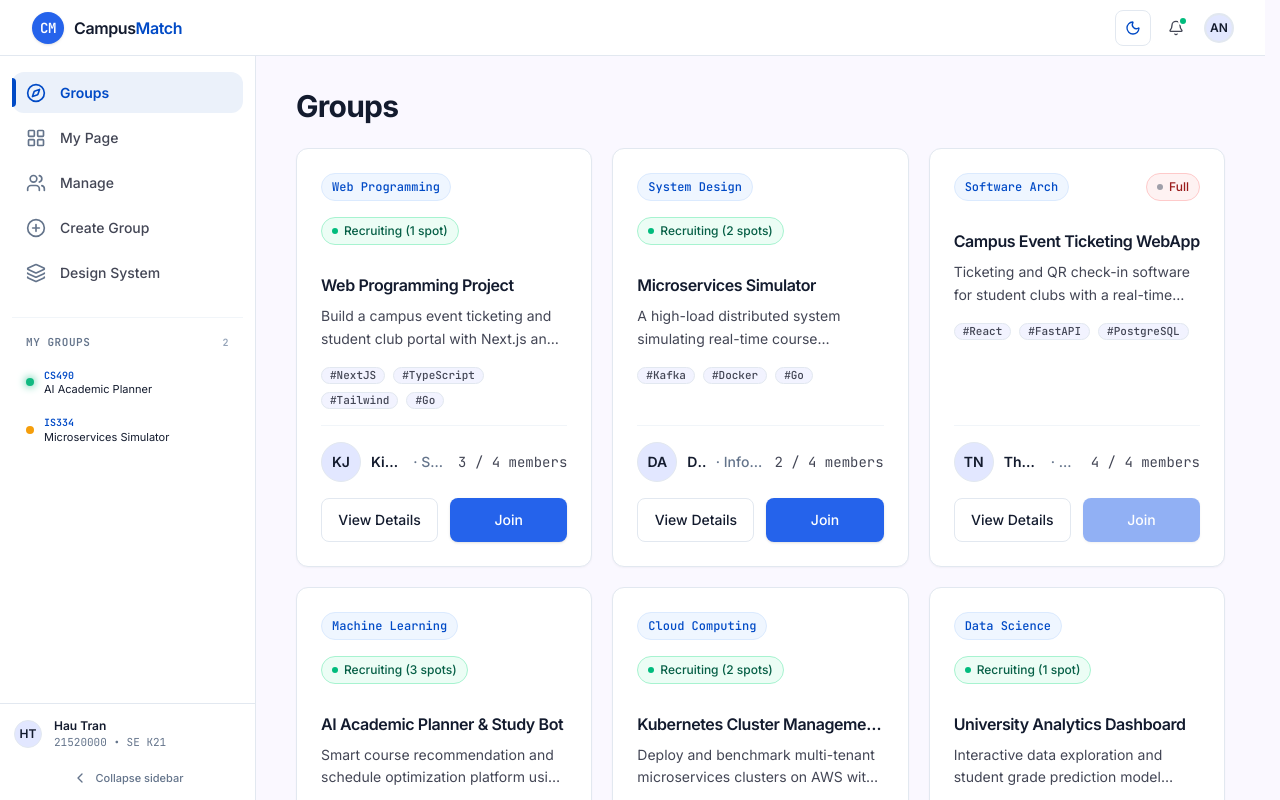
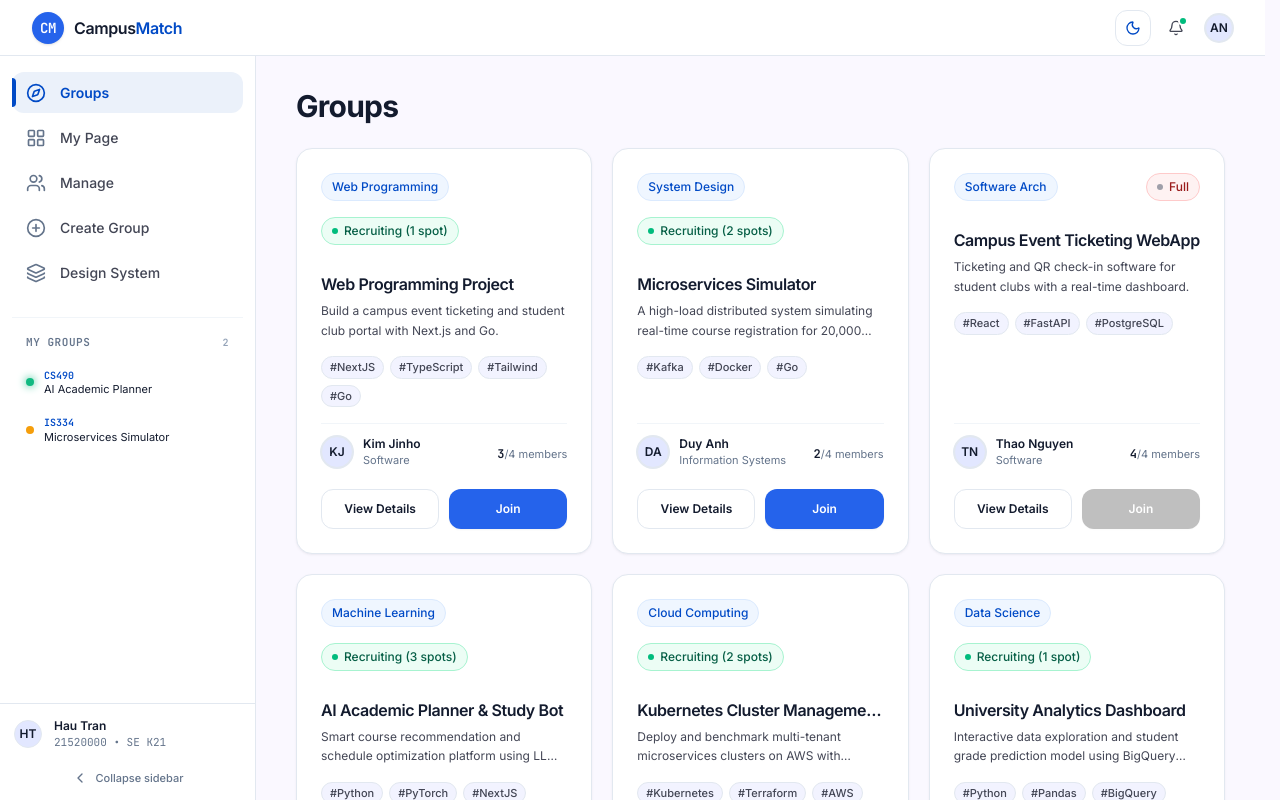
Before and after one commit to OnlyDev321/campus-match, a Next.js app in the folder frontend/: page /groups in a window 1280 px wide. Shown: the top 800 px of the page. Built offline with nearby package versions, Linux system fonts and the light colour scheme.

Commit message:
refactor: refactor UI

```diff
--- a/frontend/src/app/globals.css
+++ b/frontend/src/app/globals.css
@@ -89,23 +89,25 @@
     "JetBrains Mono", ui-monospace, SFMono-Regular, Menlo, Monaco, Consolas,
     monospace;
 
-  /* Radii - Light Theme */
-  --radius-sm: 0.25rem;
-  --radius-default: 0.5rem;
+  /* Radii - Unified Soft Modern Scale (Light Theme) */
+  --radius-xs: 0.375rem;
+  --radius-sm: 0.5rem;
+  --radius-default: 0.625rem;
   --radius-md: 0.75rem;
   --radius-lg: 1rem;
-  --radius-xl: 1.5rem;
+  --radius-xl: 1.25rem;
+  --radius-2xl: 1.5rem;
 
-  --radius-button: 8px;
-  --radius-input: 8px;
-  --radius-card: 12px;
-  --radius-modal: 16px;
+  --radius-button: 12px;
+  --radius-input: 12px;
+  --radius-card: 16px;
+  --radius-modal: 20px;
   --radius-badge: 9999px;
 
   /* Shadows - Light Theme */
-  --shadow-level-1: 0 1px 2px 0 rgba(15, 23, 42, 0.04);
+  --shadow-level-1: 0 1px 3px 0 rgba(15, 23, 42, 0.05), 0 1px 2px -1px rgba(15, 23, 42, 0.05);
   --shadow-level-2:
-    0 4px 6px -1px rgba(15, 23, 42, 0.07), 0 2px 4px -2px rgba(15, 23, 42, 0.04);
+    0 8px 20px -4px rgba(15, 23, 42, 0.08), 0 4px 8px -2px rgba(15, 23, 42, 0.04);
   --shadow-level-3:
     0 20px 25px -5px rgba(15, 23, 42, 0.1),
     0 8px 10px -6px rgba(15, 23, 42, 0.04);
@@ -136,16 +138,16 @@
   --inverse-on-surface: #303030;
 
   /* Borders & Outlines */
-  --border: #1f1f23;
-  --border-muted: #1f1f23;
-  --border-strong: #27272a;
-  --border-interactive: #3f3f46;
+  --border: #222226;
+  --border-muted: #1c1c20;
+  --border-strong: #2e2e34;
+  --border-interactive: #4b5563;
   --outline: #8d90a0;
   --outline-variant: #434655;
 
   /* Primary Interactive Accents */
-  --primary: #b4c5ff;
-  --primary-hover: #3b82f6;
+  --primary: #93c5fd;
+  --primary-hover: #60a5fa;
   --primary-container: #2563eb;
   --on-primary: #002a78;
   --on-primary-container: #eeefff;
@@ -162,28 +164,28 @@
   --on-tertiary: #472a00;
   --on-tertiary-container: #ffeedd;
 
-  /* Status Colors */
-  --success: #10b981;
-  --success-bg: #052e16;
+  /* Status Colors - Dark Theme (Soft, Translucent & Legible) */
+  --success: #34d399;
+  --success-bg: rgba(16, 185, 129, 0.12);
   --success-text: #6ee7b7;
-  --success-border: #10b981;
+  --success-border: rgba(16, 185, 129, 0.28);
 
-  --warning: #f59e0b;
-  --warning-bg: #451a03;
+  --warning: #fbbf24;
+  --warning-bg: rgba(245, 158, 11, 0.12);
   --warning-text: #fcd34d;
-  --warning-border: #f59e0b;
+  --warning-border: rgba(245, 158, 11, 0.28);
 
-  --error: #ffb4ab;
-  --error-bg: #93000a;
-  --error-text: #ffdad6;
-  --error-border: #ffb4ab;
+  --error: #f87171;
+  --error-bg: rgba(239, 68, 68, 0.12);
+  --error-text: #fca5a5;
+  --error-border: rgba(239, 68, 68, 0.28);
 
-  --badge-closed-bg: #18181b;
-  --badge-closed-text: #71717a;
-  --badge-closed-border: #27272a;
+  --badge-closed-bg: rgba(255, 255, 255, 0.06);
+  --badge-closed-text: #a1a1aa;
+  --badge-closed-border: rgba(255, 255, 255, 0.12);
 
-  --primary-soft: #1b1b1b;
-  --primary-soft-border: #27272a;
+  --primary-soft: rgba(59, 130, 246, 0.12);
+  --primary-soft-border: rgba(59, 130, 246, 0.28);
   --focus-ring: rgba(37, 99, 235, 0.25);
 
   /* Typography Families */
@@ -193,23 +195,25 @@
     "JetBrains Mono", ui-monospace, SFMono-Regular, Menlo, Monaco, Consolas,
     monospace;
 
-  /* Radii - Dark Theme */
-  --radius-sm: 0.125rem;
-  --radius-default: 0.25rem;
-  --radius-md: 0.375rem;
-  --radius-lg: 0.5rem;
-  --radius-xl: 0.75rem;
+  /* Radii - Dark Theme (100% Identical with Light Theme) */
+  --radius-xs: 0.375rem;
+  --radius-sm: 0.5rem;
+  --radius-default: 0.625rem;
+  --radius-md: 0.75rem;
+  --radius-lg: 1rem;
+  --radius-xl: 1.25rem;
+  --radius-2xl: 1.5rem;
 
-  --radius-button: 6px;
-  --radius-input: 6px;
-  --radius-card: 8px;
-  --radius-modal: 10px;
-  --radius-badge: 4px;
+  --radius-button: 12px;
+  --radius-input: 12px;
+  --radius-card: 16px;
+  --radius-modal: 20px;
+  --radius-badge: 9999px;
 
   /* Shadows - Dark Theme */
-  --shadow-level-1: none;
-  --shadow-level-2: 0 4px 12px rgba(0, 0, 0, 0.4);
-  --shadow-level-3: 0 16px 32px -8px rgba(0, 0, 0, 0.8);
+  --shadow-level-1: 0 1px 3px 0 rgba(0, 0, 0, 0.3);
+  --shadow-level-2: 0 8px 24px -4px rgba(0, 0, 0, 0.5), 0 0 0 1px rgba(255, 255, 255, 0.05);
+  --shadow-level-3: 0 20px 32px -8px rgba(0, 0, 0, 0.7);
 }
 
 /* Prevent layout shift between short and long pages */
--- a/frontend/src/components/group/GroupCard.tsx
+++ b/frontend/src/components/group/GroupCard.tsx
@@ -30,9 +30,9 @@ const GroupCard = ({ group, onJoin }: GroupCardProps) => {
   const isFull = spotsLeft === 0;
 
   return (
-    <Card className="h-full flex flex-col gap-4 p-6">
+    <Card className="h-full flex flex-col gap-4 p-6 transition-all duration-200 hover:shadow-(--shadow-level-2) hover:border-(--border-strong)">
       <CardHeader className="mb-0 flex-wrap items-center">
-        <Badge variant="primary" mono>
+        <Badge variant="primary" className="font-medium">
           {course}
         </Badge>
         <Badge variant={isFull ? "closed" : "recruiting"} dot>
@@ -42,39 +42,66 @@ const GroupCard = ({ group, onJoin }: GroupCardProps) => {
         </Badge>
       </CardHeader>
 
-      <div className="space-y-2">
-        <CardTitle>{title}</CardTitle>
-        <CardDescription>{description}</CardDescription>
+      <div className="space-y-1.5">
+        <CardTitle className="text-base font-semibold leading-snug">
+          {title}
+        </CardTitle>
+        <CardDescription className="text-xs text-[var(--text-secondary)] line-clamp-2 leading-relaxed">
+          {description}
+        </CardDescription>
       </div>
 
-      <div className="flex flex-wrap gap-2 flex-1 content-start">
+      <div className="flex flex-wrap gap-1.5 flex-1 content-start">
         {tags.map((tag) => (
-          <Badge key={tag} variant="neutral" size="sm" mono>
+          <span
+            key={tag}
+            className="inline-flex items-center px-2 py-0.5 rounded-lg text-[11px] font-medium bg-[var(--surface-container-low)] text-[var(--text-secondary)] border border-[var(--border)] transition-colors hover:border-[var(--border-strong)]"
+          >
             #{tag}
-          </Badge>
+          </span>
         ))}
       </div>
 
-      <CardFooter className="pt-4">
-        <div className="flex items-center gap-2.5 min-w-0">
-          <Avatar src={leaderAvatarUrl} name={leaderName} size="lg" />
-          <span className="text-sm font-semibold text-[var(--text-primary)] truncate">
-            {leaderName}
+      <CardFooter className="pt-3 border-t border-[var(--border-muted)]">
+        <div className="flex items-center gap-2.5 min-w-0 flex-1">
+          <Avatar
+            src={leaderAvatarUrl}
+            name={leaderName}
+            size="md"
+            className="ring-1 ring-[var(--border)] shrink-0"
+          />
+          <div className="min-w-0 flex flex-col">
+            <span className="text-xs font-semibold text-[var(--text-primary)] truncate">
+              {leaderName}
+            </span>
+            <span className="text-[11px] text-[var(--text-muted)] truncate">
+              {leaderMajor}
+            </span>
+          </div>
+        </div>
+        <div className="shrink-0 text-right pl-2">
+          <span className="text-xs font-semibold text-[var(--text-primary)] font-mono">
+            {memberCount}
           </span>
-          <span className="text-sm font-medium text-[var(--text-muted)] truncate">
-            · {leaderMajor}
+          <span className="text-[11px] text-[var(--text-muted)]">
+            /{maxMembers} members
           </span>
         </div>
-        <span className="shrink-0 text-sm font-mono text-[var(--text-secondary)]">
-          {memberCount} / {maxMembers} members
-        </span>
       </CardFooter>
 
-      <div className="grid grid-cols-2 gap-3">
-        <Button href={`/groups/${id}`} variant="outline" className="h-11">
+      <div className="grid grid-cols-2 gap-2.5 pt-1">
+        <Button
+          href={`/groups/${id}`}
+          variant="outline"
+          className="h-10 text-xs font-semibold"
+        >
           View Details
         </Button>
-        <Button className="h-11" disabled={isFull} onClick={() => onJoin?.(id)}>
+        <Button
+          className="h-10 text-xs font-semibold"
+          disabled={isFull}
+          onClick={() => onJoin?.(id)}
+        >
           Join
         </Button>
       </div>
--- a/frontend/src/design-system/components/Button.tsx
+++ b/frontend/src/design-system/components/Button.tsx
@@ -44,7 +44,7 @@ export const Button = forwardRef<HTMLButtonElement, ButtonProps>(
 
     const variantClasses = {
       primary:
-        "bg-(--primary-container) text-white hover:bg-(--primary-hover) active:scale-[0.98] shadow-sm",
+        "bg-(--primary-container) text-white hover:bg-(--primary-hover) active:scale-[0.98] shadow-xs hover:shadow-sm",
       secondary:
         "bg-(--surface-container-low) text-(--text-primary) border border-(--border) hover:bg-(--surface-container) hover:border-(--border-strong) active:scale-[0.98]",
       outline:
@@ -55,7 +55,7 @@ export const Button = forwardRef<HTMLButtonElement, ButtonProps>(
         "bg-(--error-bg) text-(--error-text) border border-(--error-border) hover:opacity-90 active:scale-[0.98]",
     }[variant];
 
-    const classes = `inline-flex items-center justify-center font-medium transition-all duration-150 select-none cursor-pointer focus-visible:outline-none focus-visible:ring-2 focus-visible:ring-[var(--primary)] focus-visible:ring-offset-2 disabled:opacity-50 disabled:cursor-not-allowed disabled:pointer-events-none ${
+    const classes = `inline-flex items-center justify-center font-medium transition-all duration-150 select-none cursor-pointer focus-visible:outline-none focus-visible:ring-2 focus-visible:ring-[var(--primary)] focus-visible:ring-offset-2 disabled:opacity-40 disabled:grayscale disabled:cursor-not-allowed disabled:pointer-events-none ${
       fullWidth ? "w-full" : ""
     } ${sizeClasses} ${variantClasses} ${className}`;
     const style = { borderRadius: "var(--radius-button)" };
--- a/frontend/src/design-system/tokens.ts
+++ b/frontend/src/design-system/tokens.ts
@@ -67,15 +67,16 @@ export const tokens = {
       focusRing: "rgba(37, 99, 235, 0.15)",
     },
     radii: {
-      sm: "0.25rem",
-      default: "0.5rem",
+      xs: "0.375rem",
+      sm: "0.5rem",
+      default: "0.625rem",
       md: "0.75rem",
       lg: "1rem",
-      xl: "1.5rem",
-      button: "8px",
-      input: "8px",
-      card: "12px",
-      modal: "16px",
+      xl: "1.25rem",
+      button: "12px",
+      input: "12px",
+      card: "16px",
+      modal: "20px",
       badge: "9999px",
     },
     shadows: {
@@ -152,16 +153,17 @@ export const tokens = {
       focusRing: "rgba(37, 99, 235, 0.25)",
     },
     radii: {
-      sm: "0.125rem",
-      default: "0.25rem",
-      md: "0.375rem",
-      lg: "0.5rem",
-      xl: "0.75rem",
-      button: "6px",
-      input: "6px",
-      card: "8px",
-      modal: "10px",
-      badge: "4px",
+      xs: "0.375rem",
+      sm: "0.5rem",
+      default: "0.625rem",
+      md: "0.75rem",
+      lg: "1rem",
+      xl: "1.25rem",
+      button: "12px",
+      input: "12px",
+      card: "16px",
+      modal: "20px",
+      badge: "9999px",
     },
     shadows: {
       level1: "none",
```
